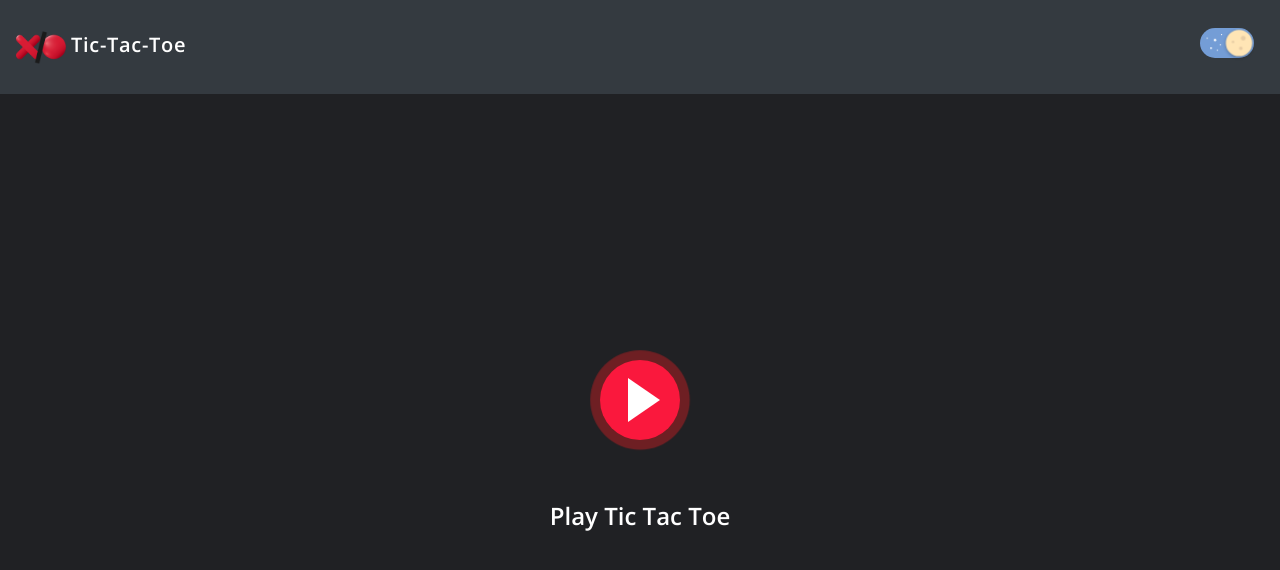
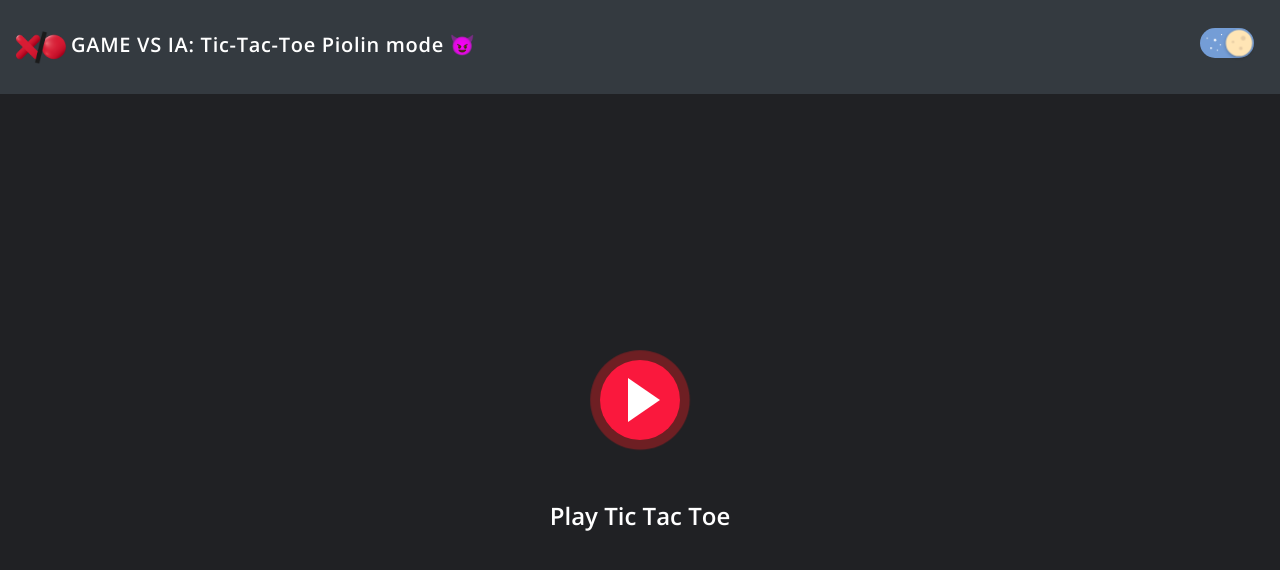
Before and after one commit to Adoptsomekids/Game-VS-IA, an Angular app in the folder angular-src/: page / in a window 1280 px wide. Shown: the top 570 px of the page. Built offline with nearby package versions, Linux system fonts and the light colour scheme.

Commit message:
Update navbar.component.html

```diff
--- a/angular-src/src/app/components/navbar/navbar.component.html
+++ b/angular-src/src/app/components/navbar/navbar.component.html
@@ -1,7 +1,7 @@
 <nav class="navbar navbar-icon-top navbar-expand-lg navbar-dark bg-dark">
   <a class="navbar-brand" [routerLink]="['/']">
     <img src="../../../assets/Logo.png" class = "logo" alt="">
-    <span class = "title">Tic-Tac-Toe</span>
+    <span class = "title">GAME VS IA: Tic-Tac-Toe Piolin mode 😈</span>
   </a>
   <button class="navbar-toggler" type="button" data-toggle="collapse" data-target="#navbarSupportedContent"
     aria-controls="navbarSupportedContent" aria-expanded="false" aria-label="Toggle navigation">
```
